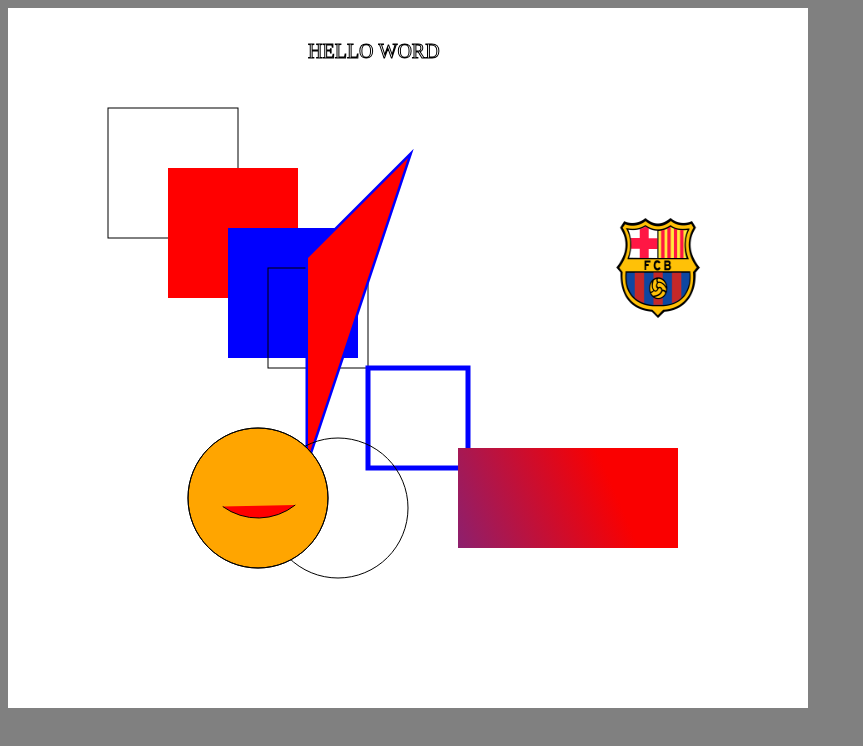
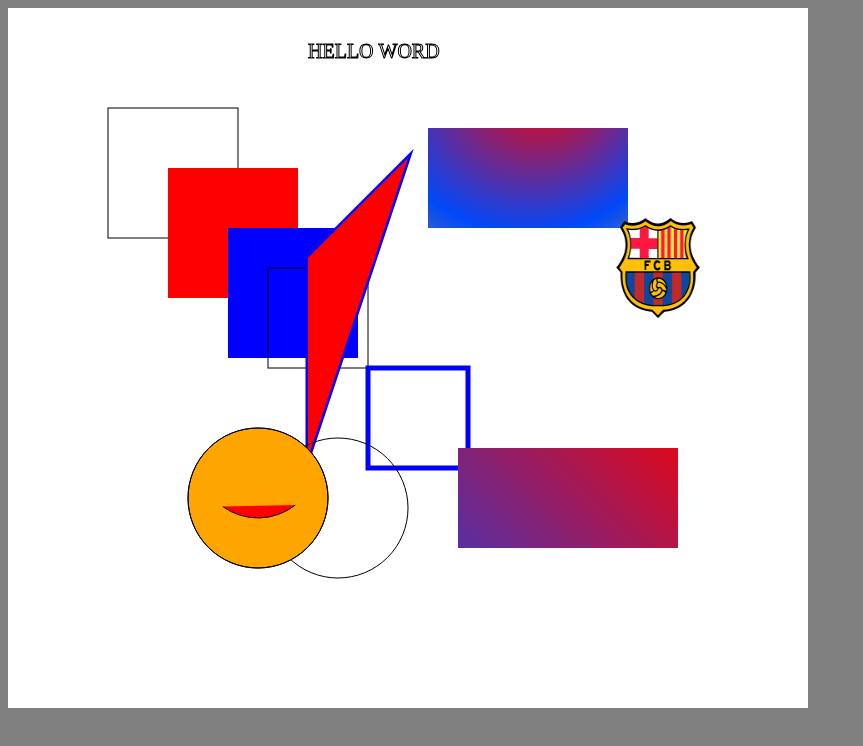
Before and after one commit to JOSERRA09/UNIDAD-2, a plain HTML site: page index.html in a window 1280 px wide. Shown: the whole page, without its empty margins (0-863 px from the left). Drawn offline with Linux system fonts and the light colour scheme.

Commit message:
Add files via upload
ACT 8 RADIAL CON COLOR

```diff
--- a/index.html
+++ b/index.html
@@ -112,12 +112,21 @@
         };
 
         ///Rectangulo de color
-        var grd = ctx.createLinearGradient(550,350,200,500);
+        var grd = ctx.createLinearGradient(500,200,200,500);
         grd.addColorStop(0, "#fa0000");
         grd.addColorStop(1, "#0048fa");
         ctx.fillStyle = grd;
         ctx.fillRect(450, 440, 220, 100)
 
+        //Radial
+
+        const grd2 = ctx.createRadialGradient(540, 70, 10, 500, 70, 300);
+        grd2.addColorStop(0, "#fa0000");
+        grd2.addColorStop(0.5, "#0048fa");
+        grd2.addColorStop(1, "#facc00");
+        ctx.fillStyle = grd2;
+        ctx.fillRect(420, 120, 200, 100);
+
         </script>
         </body>
         </html>
```
